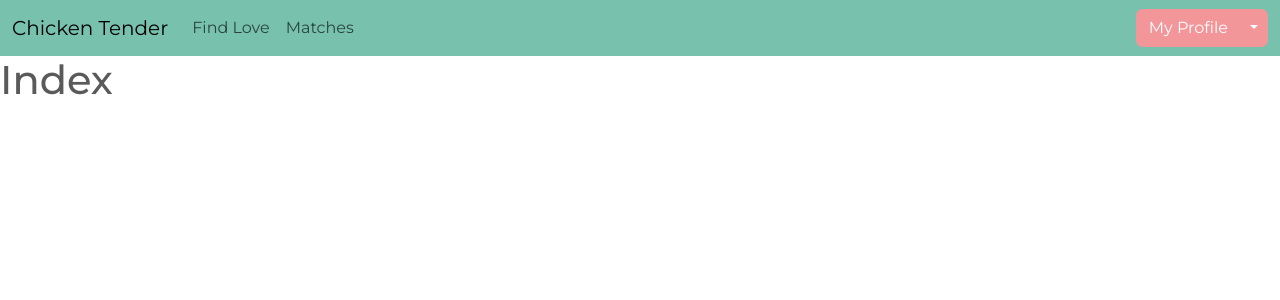
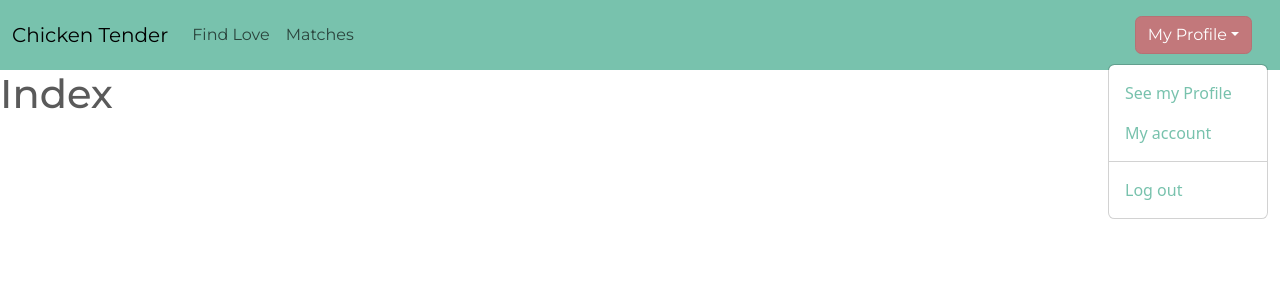
Before and after one commit to jajanel/chicken-tinder-react, a React (Vite) app: page / in a window 1280 px wide. Both pictures are taken after a click on the button "My Profile". Shown: the top 300 px of the page. Built offline with nearby package versions, Linux system fonts and the light colour scheme.

Commit message:
Modified the navbar inks so they are route links

```diff
--- a/src/App.jsx
+++ b/src/App.jsx
@@ -6,12 +6,12 @@ import {
     Route,
 } from "react-router-dom";
 import Index from "./pages";
-import FindLove from "./pages/findlove.jsx";
-import Matches from "./pages/matches.jsx";
-import Profile from "./pages/profile.jsx";
-import Account from "./pages/account.jsx";
-import Logout from "./pages/logout.jsx";
-import Login from "./pages/login.jsx";
+import FindLove from "./pages/findlove";
+import Matches from "./pages/matches";
+import Profile from "./pages/profile";
+import Account from "./pages/account";
+import Logout from "./pages/logout";
+import Login from "./pages/login";
 
 
 export default function App() {
@@ -20,7 +20,7 @@ export default function App() {
         <Router>
             <Header />
             <Routes>
-                <Route exact path="/" element={<Index />} />
+                <Route path="/" element={<Index />} />
                 <Route path="/findlove" element={<FindLove />} />
                 <Route path="/matches" element={<Matches />} />
                 <Route path="/profile" element={<Profile />} />
--- a/src/components/Header.jsx
+++ b/src/components/Header.jsx
@@ -1,16 +1,14 @@
-import {Dropdown, Navbar, SplitButton} from "react-bootstrap";
+import {Dropdown, DropdownButton, Navbar} from "react-bootstrap";
 import {Container} from "react-bootstrap";
 import {Nav} from "react-bootstrap";
-
-
-
+import {Link} from "react-router-dom";
 
 export default function Header() {
     return (
         <>
             <Navbar expand="lg" className="nav bg-primary">
                 <Container fluid>
-                    <Navbar.Brand href="#home">Chicken Tender</Navbar.Brand>
+                    <Navbar.Brand href="/">Chicken Tender</Navbar.Brand>
                     <Navbar.Toggle aria-controls="navbarScroll" />
                     <Navbar.Collapse id="navbarScroll">
                         <Nav
@@ -18,15 +16,15 @@ export default function Header() {
                             style={{maxHeight: '100px'}}
                             navbarScroll
                         >
-                            <Nav.Link href="#findlove">Find Love</Nav.Link>
-                            <Nav.Link href="#matches">Matches</Nav.Link>
+                            <Nav.Link  to="/findlove" as={Link} className="nav-link">Find Love</Nav.Link>
+                            <Nav.Link to="/matches" as={Link} className="nav-link">Matches</Nav.Link>
                         </Nav>
-                            <SplitButton align="end" variant="secondary" title="My Profile">
-                                <Dropdown.Item href="profile">See my Profile</Dropdown.Item>
-                                <Dropdown.Item href="#account">My account</Dropdown.Item>
+                            <DropdownButton className="nav-link" align="end" variant="secondary"  to="/profile" title="My Profile">
+                                <Dropdown.Item to="/profile" as={Link} className="nav-link">See my Profile</Dropdown.Item>
+                                <Dropdown.Item to="/account" as={Link} className="nav-link">My account</Dropdown.Item>
                                 <Dropdown.Divider />
-                                <Dropdown.Item href="#logout">Log out</Dropdown.Item>
-                            </SplitButton>
+                                <Dropdown.Item to="/logout" as={Link} className="nav-link">Log out</Dropdown.Item>
+                            </DropdownButton>
                     </Navbar.Collapse>
                 </Container>
             </Navbar>
```
